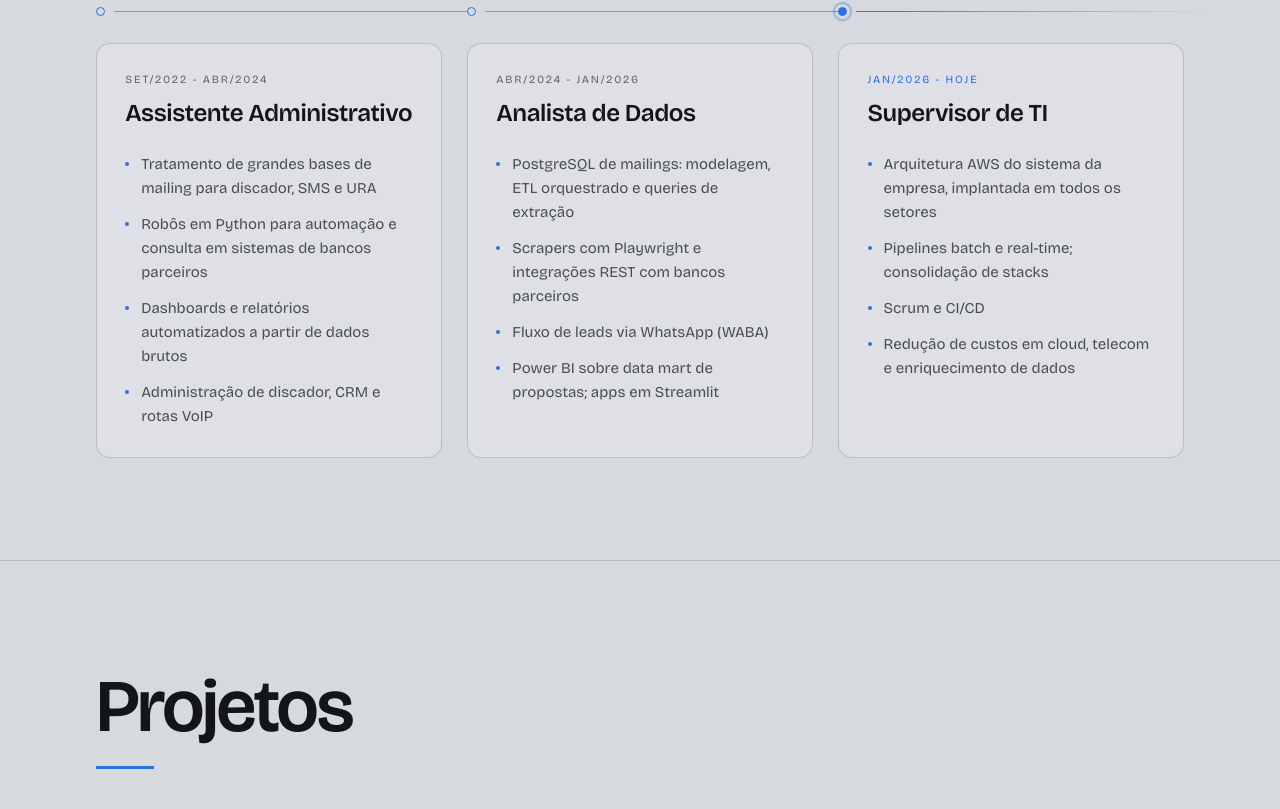
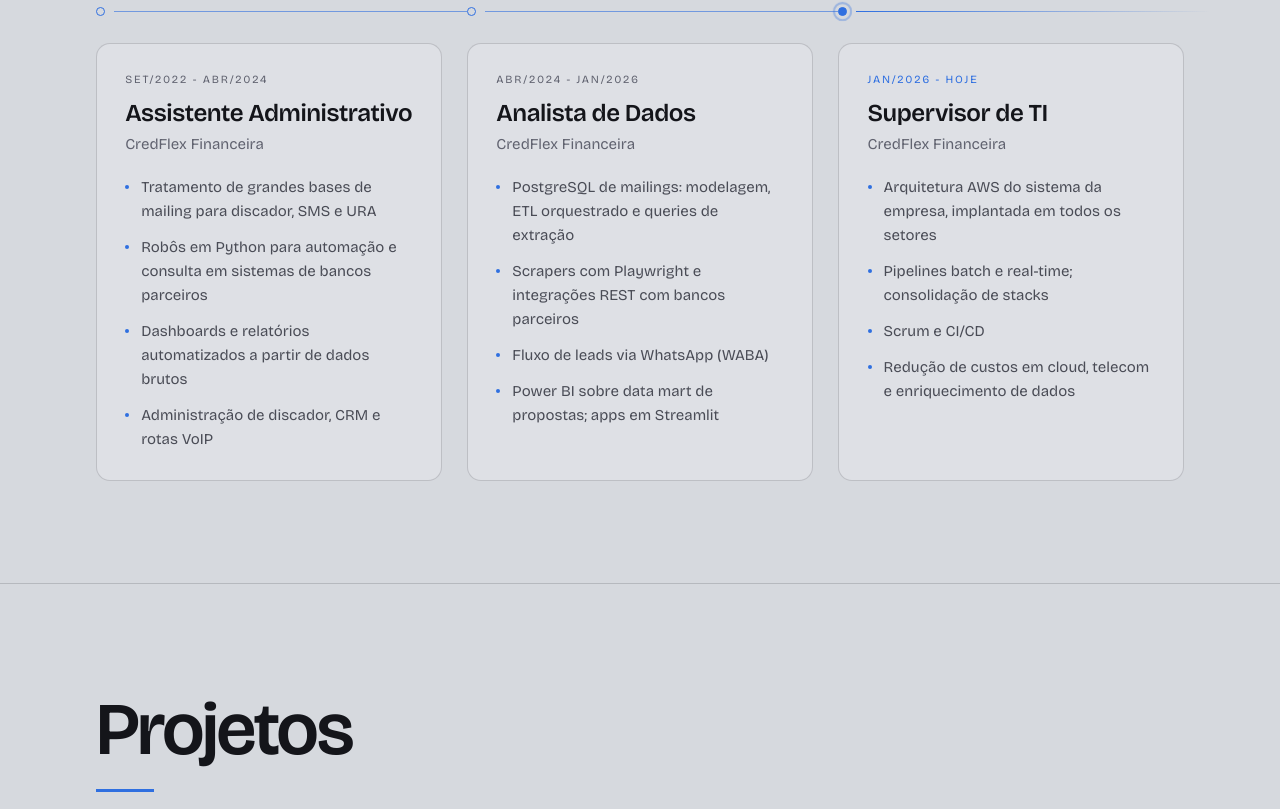
Before and after one commit to douglazcandido/douglazcandido.com, a React (Vite) app: page / in a window 1280 px wide. Shown: the part 1551-2360 px from the top of the page. Built offline with nearby package versions, Linux system fonts and the light colour scheme.

Commit message:
feat: exibe o nome da empresa nos cards da seção Carreira

```diff
--- a/src/data/profile.ts
+++ b/src/data/profile.ts
@@ -1,5 +1,8 @@
 export const profile = {
   name: "Douglas Candido",
+
+  /** Employer in the career timeline (proper noun, never translated). */
+  company: "CredFlex Financeira",
 
   email: "candido.douglas@outlook.com",
   github: "https://github.com/douglazcandido",
--- a/src/sections/Career.tsx
+++ b/src/sections/Career.tsx
@@ -2,6 +2,7 @@ import Section from "../components/Section";
 import Reveal from "../components/Reveal";
 import SpotlightCard from "../components/SpotlightCard";
 import { useInView } from "../hooks/useInView";
+import { profile } from "../data/profile";
 import { useI18n } from "../i18n/context";
 
 /**
@@ -61,7 +62,8 @@ export default function Career() {
                   <h3 className="m-0 mt-3 font-display text-[clamp(20px,1.9vw,30px)] leading-[1.15] font-semibold tracking-[-0.02em] text-pretty">
                     {role.title}
                   </h3>
-                  <ul className="m-0 mt-6 flex list-none flex-col gap-3 p-0">
+                  <p className="m-0 mt-1.5 text-[15px] leading-[1.4] text-neutral-500">{profile.company}</p>
+                  <ul className="m-0 mt-5 flex list-none flex-col gap-3 p-0">
                     {role.items.map((item) => (
                       <li key={item} className="relative pl-4 text-[15px] leading-[1.6] text-neutral-400">
                         <span aria-hidden="true" className="absolute top-[0.62em] left-0 h-1 w-1 rounded-full bg-accent" />
```
